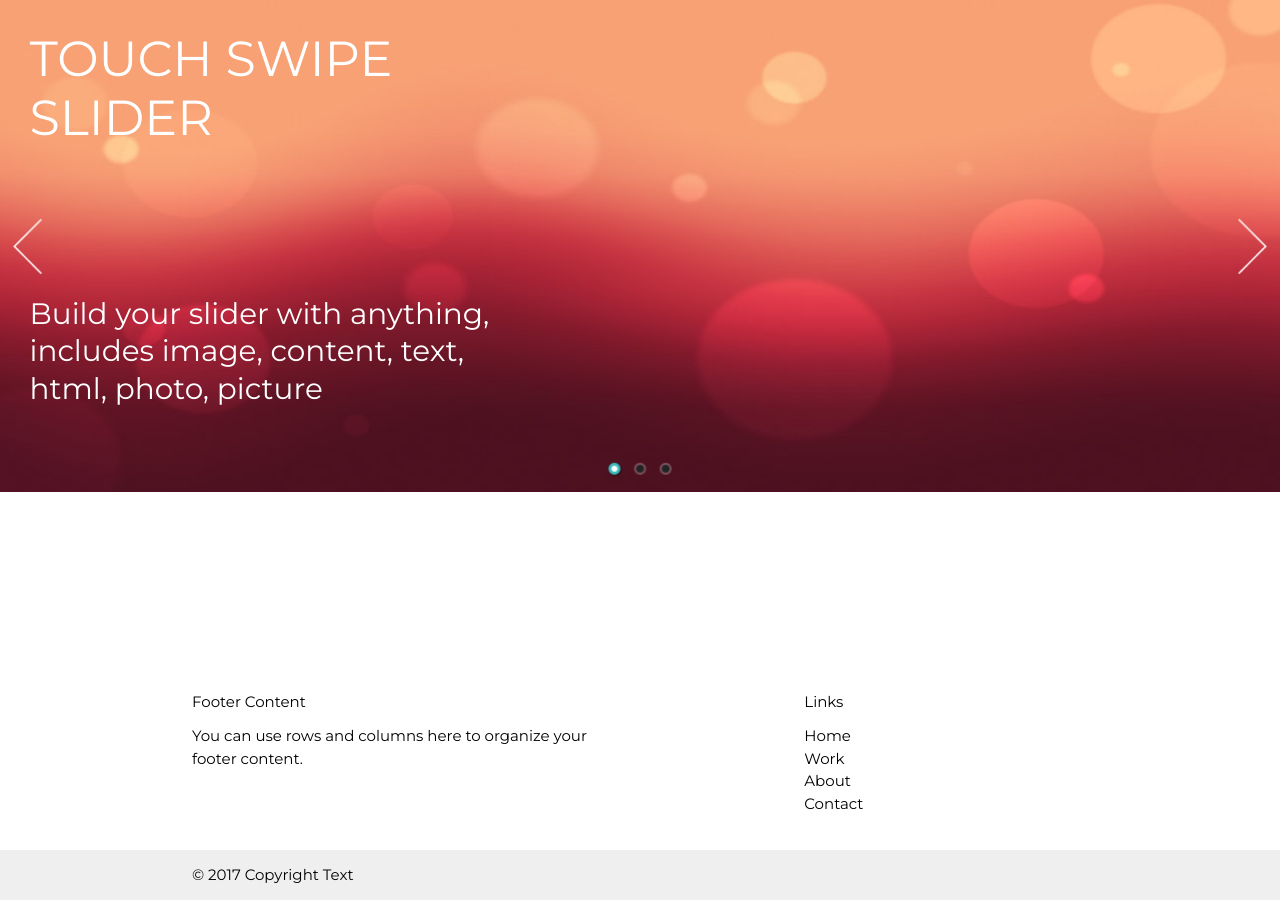
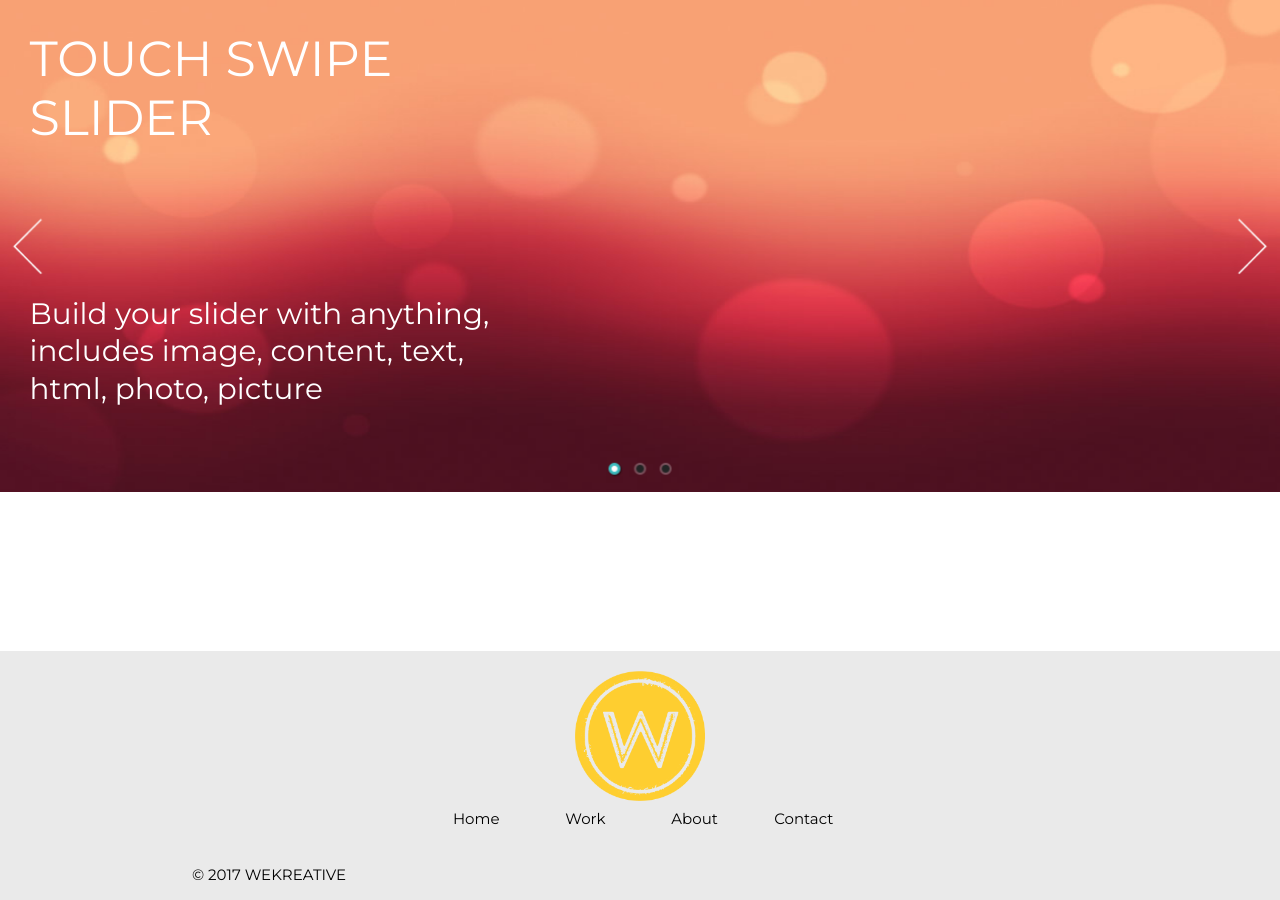
Before and after one commit to blakenoll/wekreative, a Jekyll site: the page built from slider.html, in a window 1280 px wide. Built offline with Jekyll 4.4.1, drawn with Linux system fonts in a browser that asks for light colours; nearby versions of some CDN libraries.

Commit message:
added colors

```diff
--- a/_includes/footer.html
+++ b/_includes/footer.html
@@ -1,24 +1,28 @@
 <footer class="page-footer">
 <div class="container">
   <div class="row">
-    <div class="col l6 s12">
-      <h5 class="black-text">Footer Content</h5>
-      <p class="black-text text-lighten-4">You can use rows and columns here to organize your footer content.</p>
+    <div class="col m2 s4 offset-s4 offset-m5">
+      <img src="img/wekreative_transGOLD.png" alt="" width="100%">
     </div>
-    <div class="col l4 offset-l2 s12">
-      <h5 class="black-text">Links</h5>
-      <ul>
-        <li><a class="black-text text-lighten-3" href="#home">Home</a></li>
-        <li><a class="black-text text-lighten-3" href="#work">Work</a></li>
-        <li><a class="black-text text-lighten-3" href="#about">About</a></li>
-        <li><a class="black-text text-lighten-3" href="#contact">Contact</a></li>
-      </ul>
+    <div class="col s12 l6 offset-l3 center">
+      <div class="col s3">
+        <a class="black-text text-lighten-3" href="#home">Home</a>
+      </div>
+      <div class="col s3">
+        <a class="black-text text-lighten-3" href="#work">Work</a>
+      </div>
+      <div class="col s3">
+        <a class="black-text text-lighten-3" href="#about">About</a>
+      </div>
+      <div class="col s3">
+        <a class="black-text text-lighten-3" href="#contact">Contact</a>
+      </div>
     </div>
   </div>
 </div>
 <div class="footer-copyright">
-  <div class="container black-text">
-  © 2017 Copyright Text
+  <div class="container black-text uppercase">
+  © 2017 Wekreative
   </div>
 </div>
 </footer>
--- a/css/main.scss
+++ b/css/main.scss
@@ -18,8 +18,9 @@ main {
   flex: 1 0 auto;
 }
 
-footer {
+footer.page-footer {
   color: #000;
+  background-color: #EAEAEA;
 }
 
 #nav-logo {
@@ -57,6 +58,14 @@ footer {
   transition: opacity 0.5s ease-in-out;
 }
 
+#grey {
+  background-color: #EAEAEA;
+}
+
+#grey-row {
+  margin-bottom: 0px;
+}
+
 .get-kreative {
   padding-top: 0rem;
 }
@@ -77,6 +86,7 @@ img.top:hover {
 .parallax-container {
      height: 500px;
    }
+
 .card {
   box-shadow: none;
 }
@@ -107,3 +117,15 @@ img.top:hover {
   padding-left: 1rem;
   padding-right: 1rem;
 }
+
+.card {
+  background: transparent;
+}
+
+.bold {
+  font-weight: bold;
+}
+
+footer.page-footer .footer-copyright {
+  background-color: #EAEAEA;
+}
--- a/js/page.js
+++ b/js/page.js
@@ -20,9 +20,9 @@ $(function () {
 
              // set distance user needs to scroll before we start fadeIn
         if ($(this).scrollTop() > 400) {
-            $('#menu').fadeIn(500);
+            $('#menu').fadeIn(550);
         } else {
-            $('#menu').fadeOut(500);
+            $('#menu').fadeOut(550);
         }
     });
 });
```
Also changed, not shown: index.html (+49 -31 lines), img/161616.png (added).
